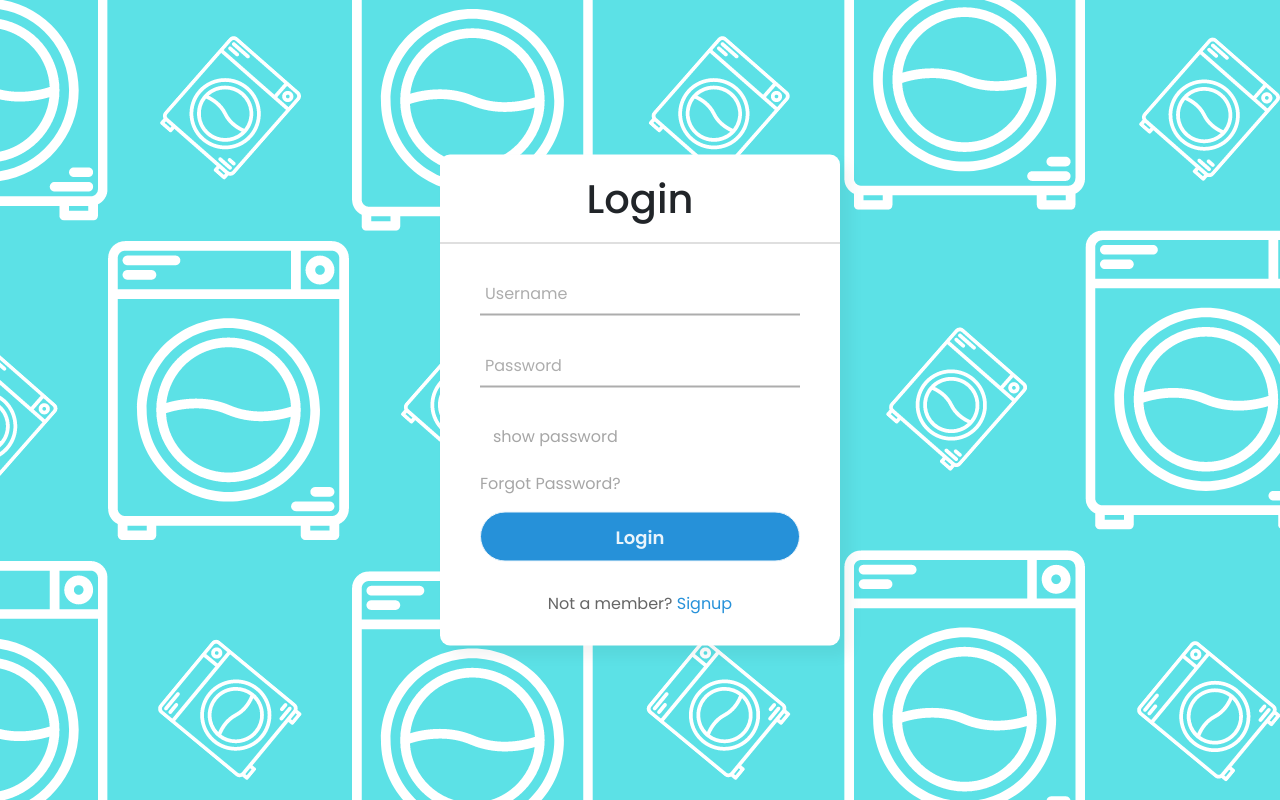
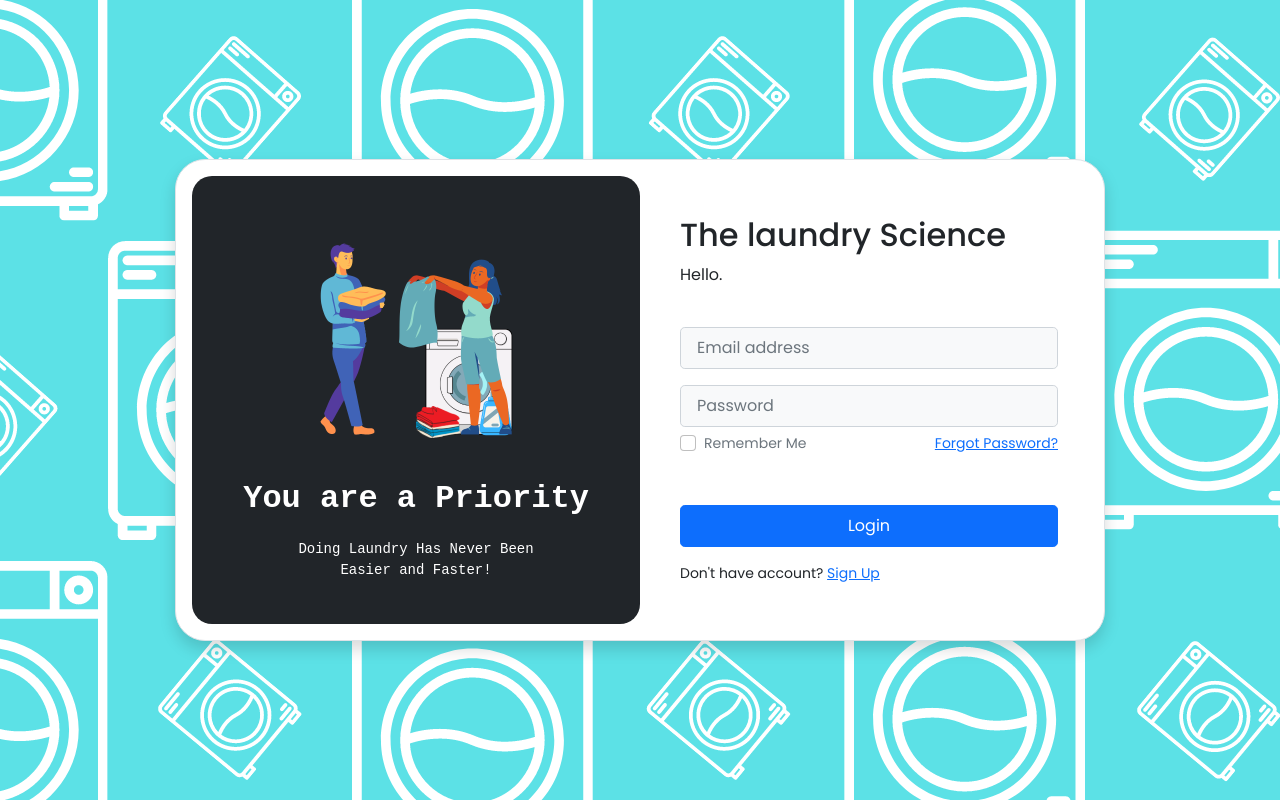
Before and after one commit to Dous13/TheLaundryScience, a PHP site: page / in a window 1280 px wide. Run offline with PHP 8.4, Linux system fonts and the light colour scheme; some libraries are stand-ins or nearby versions.

Commit message:
login changed

```diff
--- a/index.html
+++ b/index.html
@@ -12,34 +12,50 @@
   </head>
   <body>
 
-    <div class="container">
-      <form action="login.php"></form>
-        <div>
-            <div class="center">
-                <h1>Login</h1>
-                <form action="login.php" method="post">
-                  <div class="txt_field">
-                    <input type="text" required name="user">
-                    <span></span>
-                    <label>Username</label>
+    <div class="container d-flex justify-content-center align-items-center min-vh-100">
+      <!----------------------- Login Container -------------------------->
+         <div class="row border rounded-5 p-3 bg-white shadow box-area">
+      <!--------------------------- Left Box ----------------------------->
+         <div class="bg-dark col-md-6 rounded-4 d-flex justify-content-center align-items-center flex-column left-box">
+             <div class="featured-image mb-3">
+              <img src="login.png" class="img-fluid" style="width: 240px;">
+            </div>
+            <p class="text-white fs-2" style="font-family: 'Courier New', Courier, monospace; font-weight: 600;">You are a Priority</p>
+              <small class="text-white text-wrap text-center" style="width: 17rem;font-family: 'Courier New', Courier, monospace;">Doing Laundry Has Never Been Easier and Faster!</small>
+          </div>
+      <!-------------------- ------ Right Box ---------------------------->
+
+         <div class="col-md-6 right-box">
+            <div class="row align-items-center">
+                  <div class="header-text mb-4">
+                       <h2>The laundry Science</h2>
+                       <p>Hello.</p>
                   </div>
-                  <div class="txt_field">
-                    <input id="myInput" type="password" required name="pass">
-                    <span></span>
-                    <label>Password</label>
+                  <div class="input-group mb-3">
+                      <input type="text" class="form-control form-control-lg bg-light fs-6" placeholder="Email address">
                   </div>
-                  <div class="pass">
-                    <button onclick="myFunction()" type="button" class="butt btn btn-color-">show password</button>
+                  <div class="input-group mb-1">
+                      <input type="password" class="form-control form-control-lg bg-light fs-6" placeholder="Password">
                   </div>
-                  <div class="pass mb-3 mt-3">Forgot Password?</div>
-                  <input type="submit" value="Login">
-                  <div class="signup_link">
-                    Not a member? <a href="#">Signup</a>
+                  <div class="input-group mb-5 d-flex justify-content-between">
+                      <div class="form-check">
+                          <input type="checkbox" class="form-check-input" id="formCheck">
+                          <label for="formCheck" class="form-check-label text-secondary"><small>Remember Me</small></label>
+                      </div>
+                      <div class="forgot">
+                          <small><a href="#">Forgot Password?</a></small>
+                      </div>
                   </div>
-                </form>
-              </div>
+                  <div class="input-group mb-3">
+                      <a href="home.html" class="login btn btn-lg btn-primary w-100 fs-6">Login</a>
+                  </div>
+                  <div class="row">
+                      <small>Don't have account? <a href="#">Sign Up</a></small>
+                  </div>
+            </div>
+         </div>
         </div>
-    </div>
+      </div>
 
     <script>
       function myFunction() {
--- a/login.css
+++ b/login.css
@@ -1,116 +1,45 @@
-@import url('https://fonts.googleapis.com/css2?family=Noto+Sans:wght@700&family=Poppins:wght@400;500;600&display=swap');
-*{
-  margin: 0;
-  padding: 0;
-  box-sizing: border-box;
-  font-family: "Poppins", sans-serif;
+@import url('https://fonts.googleapis.com/css2?family=Poppins:wght@400;500&display=swap');
+body{
+    font-family: 'Poppins', sans-serif;
+    background: url(loginwallpaper.png);
 }
-body{
-  margin: 0;
-  padding: 0;
-  background: url(loginwallpaper.png);
-  height: 100vh;
-  overflow: hidden;
+/*------------ Login container ------------*/
+.box-area{
+    width: 930px;
 }
-.center{
-  position: absolute;
-  top: 50%;
-  left: 50%;
-  transform: translate(-50%, -50%);
-  width: 400px;
-  background: white;
-  border-radius: 10px;
-  box-shadow: 10px 10px 15px rgba(0,0,0,0.05);
+/*------------ Right box ------------*/
+.right-box{
+    padding: 40px 30px 40px 40px;
 }
-.center h1{
-  text-align: center;
-  padding: 20px 0;
-  border-bottom: 1px solid silver;
+/*------------ Custom Placeholder ------------*/
+::placeholder{
+    font-size: 16px;
 }
-.center form{
-  padding: 0 40px;
-  box-sizing: border-box;
+.rounded-4{
+    border-radius: 20px;
 }
-form .txt_field{
-  position: relative;
-  border-bottom: 2px solid #adadad;
-  margin: 30px 0;
+.rounded-5{
+    border-radius: 30px;
 }
-.txt_field input{
-  width: 100%;
-  padding: 0 5px;
-  height: 40px;
-  font-size: 16px;
-  border: none;
-  background: none;
-  outline: none;
-}
-.txt_field label{
-  position: absolute;
-  top: 50%;
-  left: 5px;
-  color: #adadad;
-  transform: translateY(-50%);
-  font-size: 16px;
-  pointer-events: none;
-  transition: .5s;
-}
-.txt_field span::before{
-  content: '';
-  position: absolute;
-  top: 40px;
-  left: 0;
-  width: 0%;
-  height: 2px;
-  background: #2691d9;
-  transition: .5s;
-}
-.txt_field input:focus ~ label,
-.txt_field input:valid ~ label{
-  top: -5px;
-  color: #2691d9;
-}
-.txt_field input:focus ~ span::before,
-.txt_field input:valid ~ span::before{
-  width: 100%;
-}
-.pass{
-  color: #a6a6a6;
-  cursor: pointer;
-}
-.pass:hover{
-  text-decoration: underline;
-}
-input[type="submit"]{
-  width: 100%;
-  height: 50px;
-  border: 1px solid;
-  background: #2691d9;
-  border-radius: 25px;
-  font-size: 18px;
-  color: #e9f4fb;
-  font-weight: 700;
-  cursor: pointer;
-  outline: none;
-}
-input[type="submit"]:hover{
-  border-color: #2691d9;
-  transition: .5s;
-}
-.signup_link{
-  margin: 30px 0;
-  text-align: center;
-  font-size: 16px;
-  color: #666666;
-}
-.signup_link a{
-  color: #2691d9;
-  text-decoration: none;
-}
-.signup_link a:hover{
-  text-decoration: underline;
+/*------------ For small screens------------*/
+@media only screen and (max-width: 768px){
+     .box-area{
+        margin: 0 10px;
+     }
+     .left-box{
+        height: 100px;
+        overflow: hidden;
+     }
+     .right-box{
+        padding: 20px;
+     }
 }
 
-.butt{
-  color: #a6a6a6;
+.login{
+  text-decoration: none;
+  color: white;
 }
+
+.login:hover{
+  color: white;
+}
```
Also changed, not shown: login.png (added).
